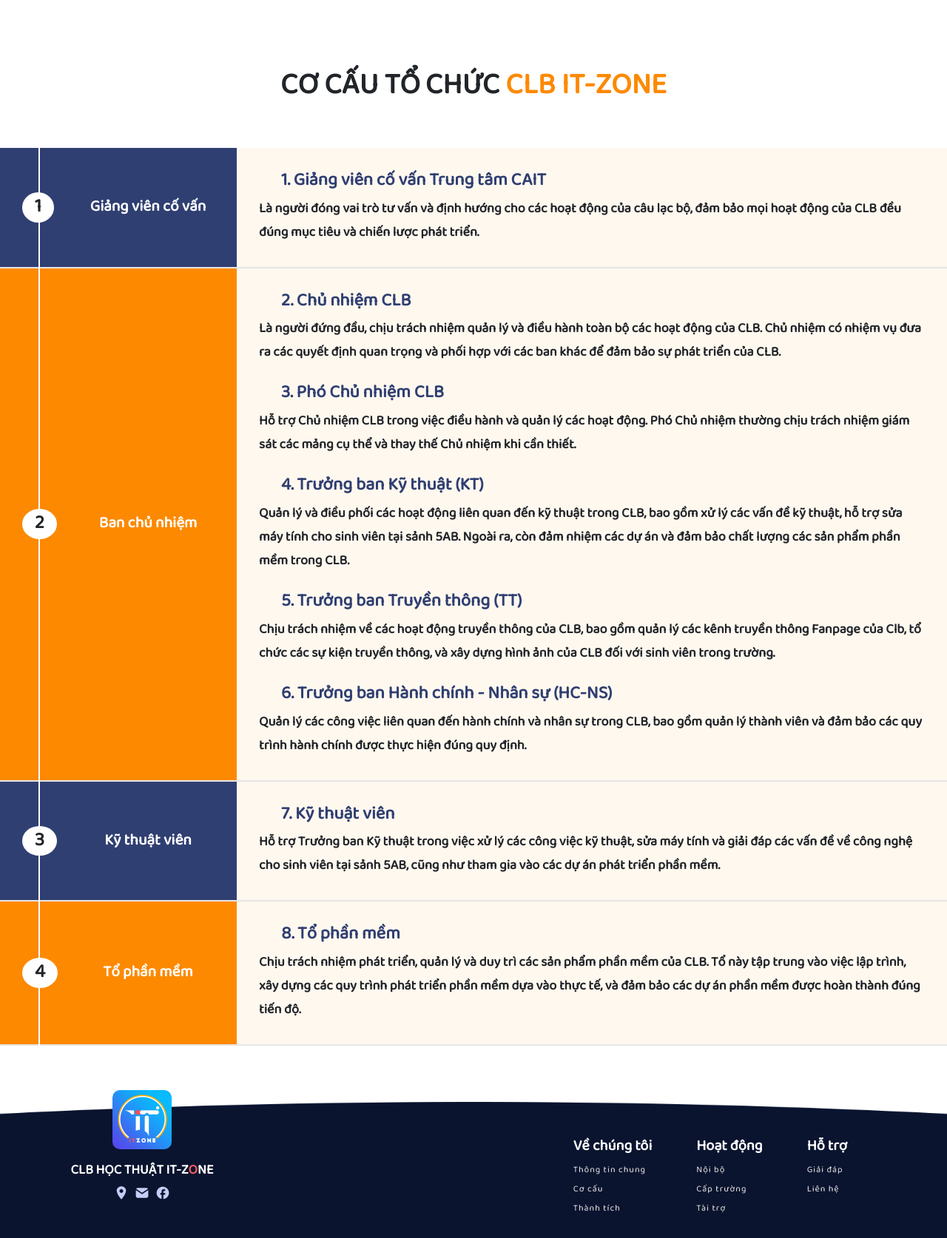
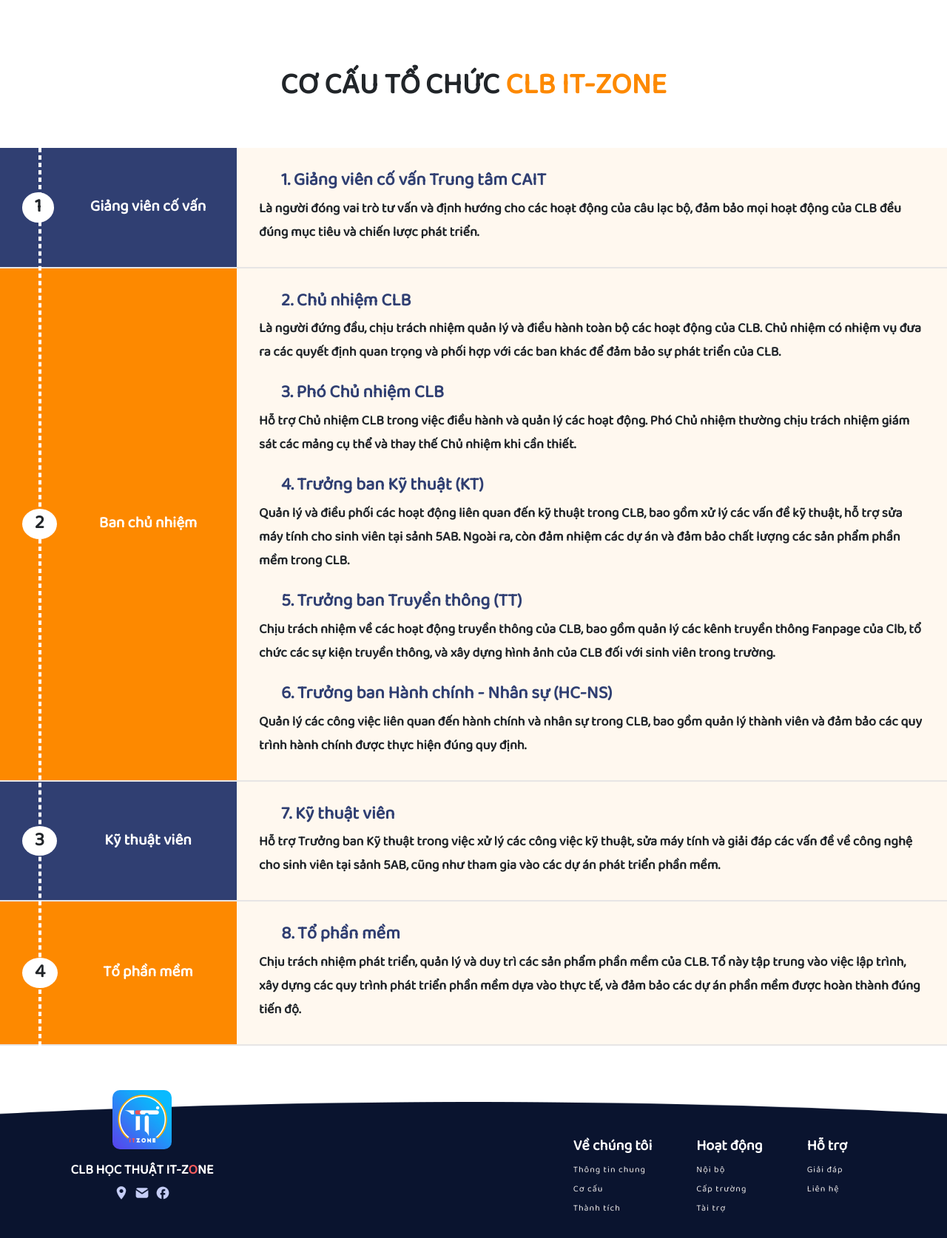
Before and after one commit to Tiendat06/LandingPageITZone, a PHP site: page /info in a window 1280 px wide. Shown: the part 1495-3169 px from the top of the page at 74% size. Run offline with PHP 8.4, Linux system fonts and the light colour scheme; some libraries are stand-ins or nearby versions.

Commit message:
update extra

```diff
--- a/public/scss/pages/info.scss
+++ b/public/scss/pages/info.scss
@@ -214,12 +214,13 @@
       }
 
       .info-structure__content-vertical{
-        width: 2px;
+        width: 0;
+        border: 2px dashed $background-color;
         height: 100%;
         position: absolute;
         top: 0;
         left: calc(30px + 17px + 5px);
-        background-color: $background-color;
+        //background-color: $background-color;
       }
     }
   }
```
Also changed, not shown: public/css/main.css, 1 other file.
